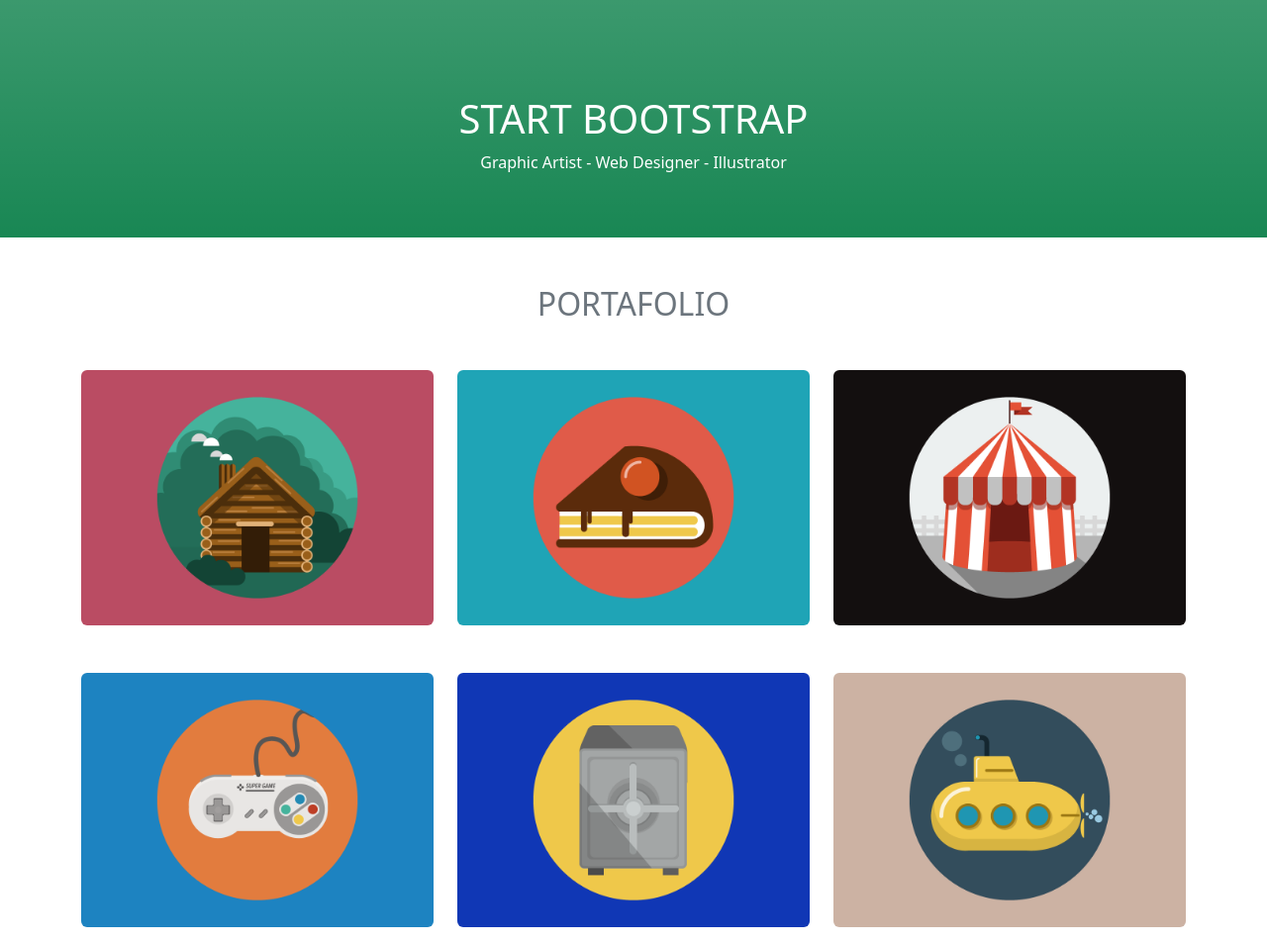
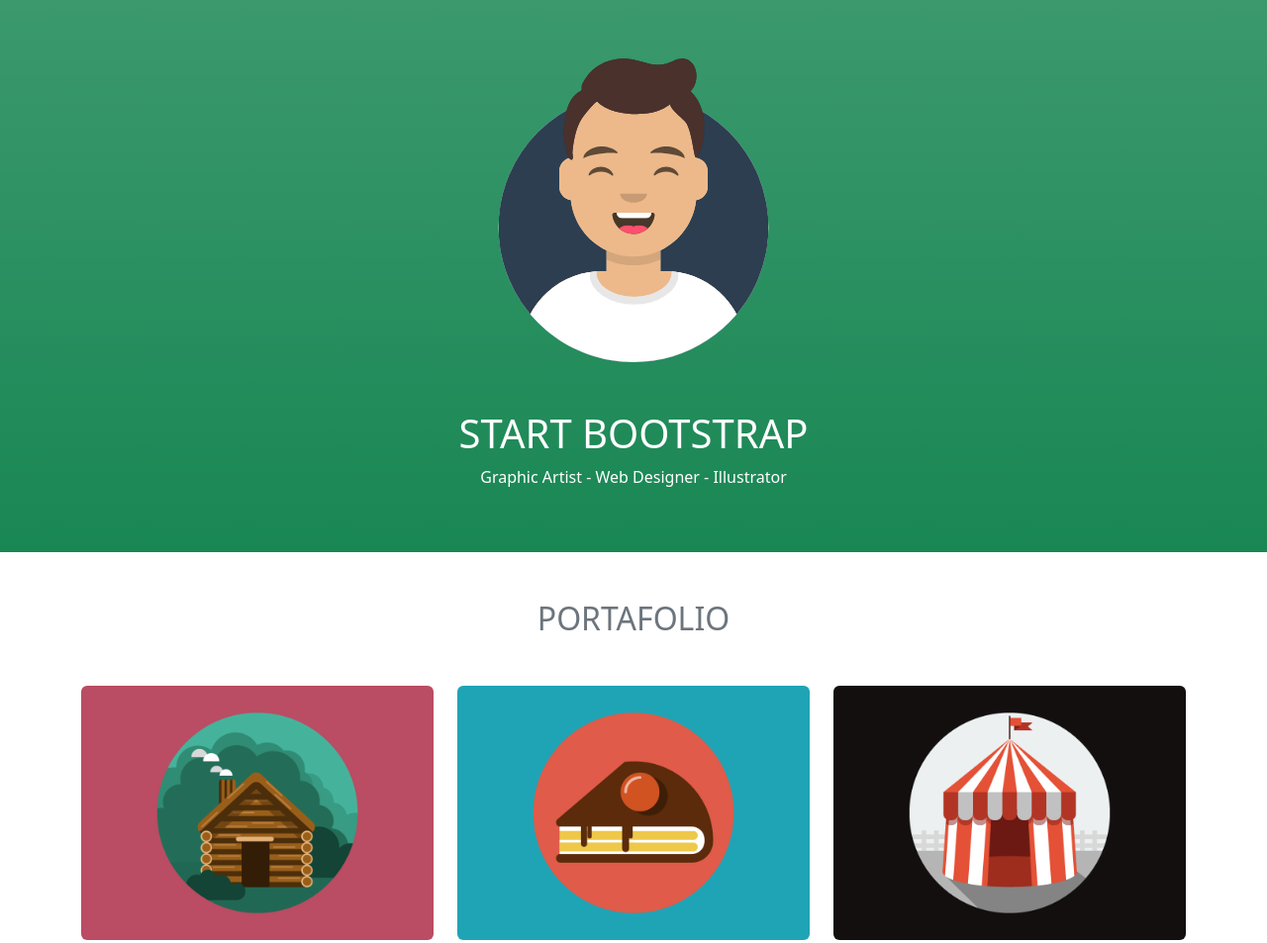
Before and after one commit to Maria-Angel-gp/bootstrap, a plain HTML site: page index.html in a window 1280 px wide. Shown: the top 953 px of the page at 99% size. Drawn offline with nearby package versions, Linux system fonts and the light colour scheme; the site is published under a folder, as on GitHub Pages, so addresses that start at the root find nothing.

Commit message:
Update index.html

```diff
--- a/index.html
+++ b/index.html
@@ -14,7 +14,7 @@
         <section class="py-5 bg-success bg-gradient">
             <div class="container d-flex align-items-center flex-column  text-white">
                 <div class="row">
-                    <img class="mb-5" src="/img/avataaars.svg" alt="">
+                    <img class="mb-5" src="./img/avataaars.svg" alt="">
                 </div>
                 <div class="row">
                     <div class="col-md-12">
```
